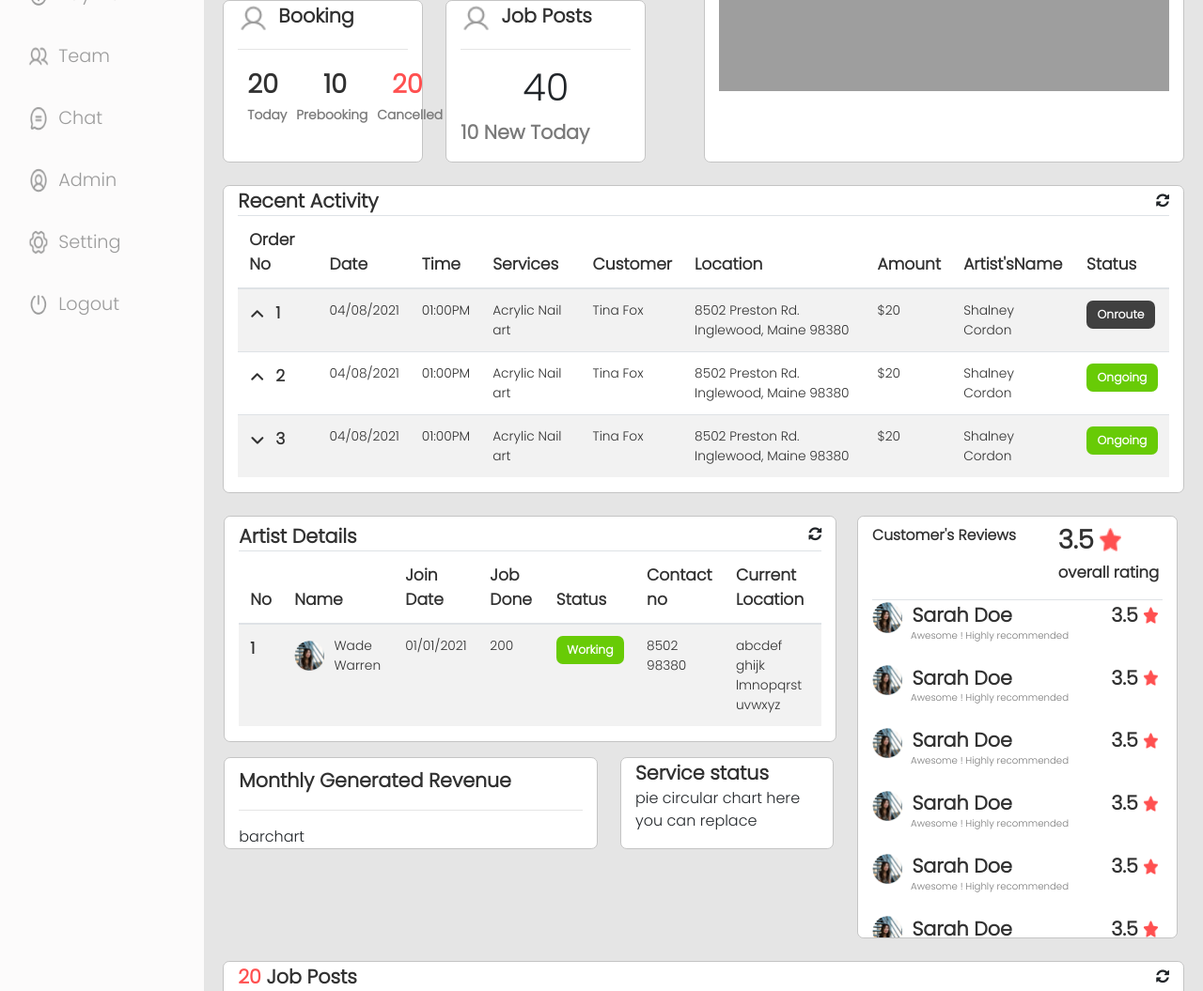
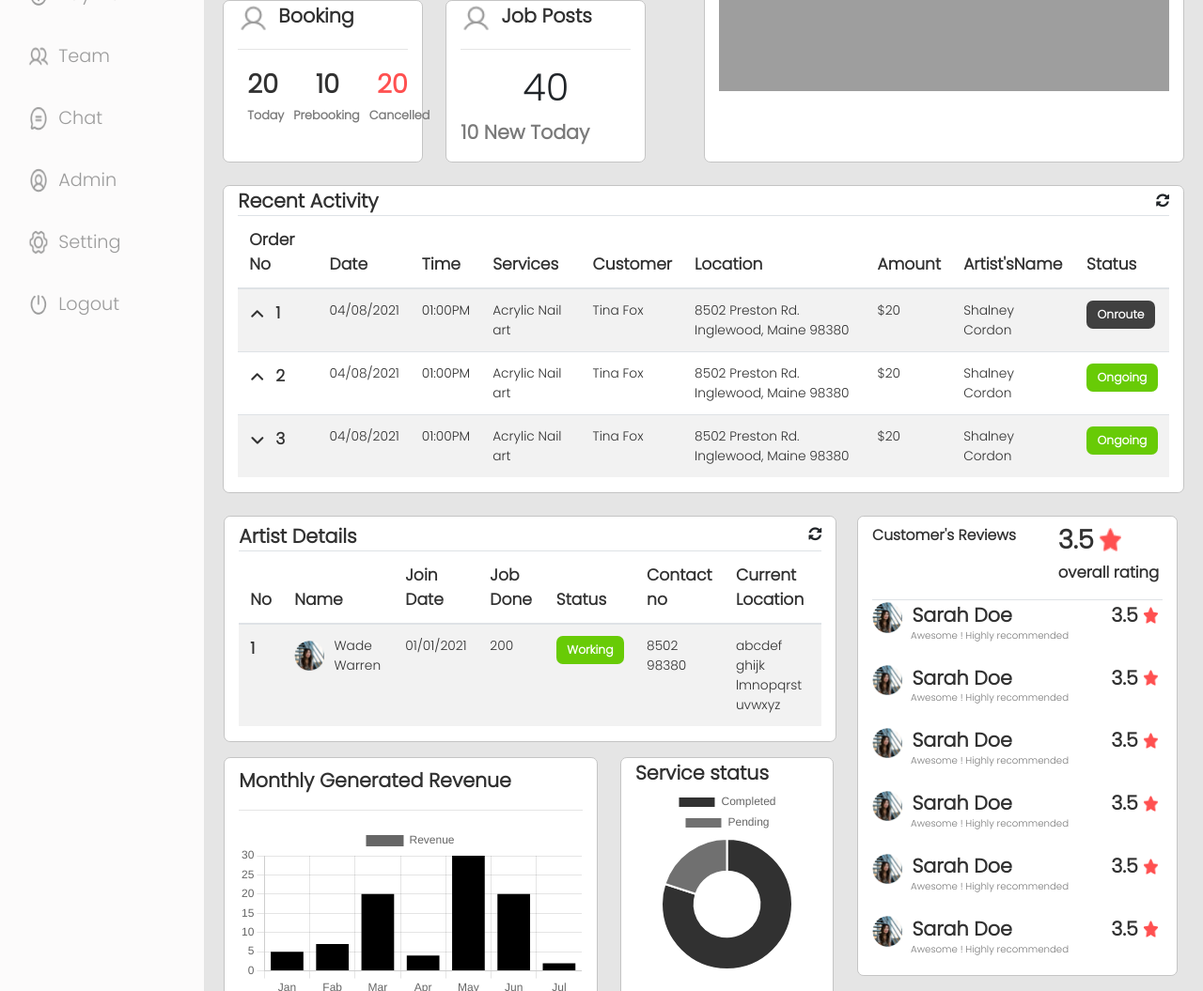
Before and after one commit to Arman-Arzoo/dashaboard, a React (Create React App) app: page / in a window 1280 px wide. Shown: the part 415-1470 px from the top of the page at 94% size. Built offline with nearby package versions, Linux system fonts and the light colour scheme; grey boxes are pictures that could not be loaded.

Commit message:
complete bar and doughnut chart

```diff
--- a/package.json
+++ b/package.json
@@ -9,7 +9,9 @@
     "@testing-library/jest-dom": "^5.11.4",
     "@testing-library/react": "^11.1.0",
     "@testing-library/user-event": "^12.1.10",
+    "chart.js": "^3.5.1",
     "react": "^17.0.2",
+    "react-chartjs-2": "^3.0.5",
     "react-dom": "^17.0.2",
     "react-router-dom": "^5.2.0",
     "react-scripts": "4.0.3",
--- a/src/components/home/artistDetail/ArtistDetail.jsx
+++ b/src/components/home/artistDetail/ArtistDetail.jsx
@@ -2,6 +2,7 @@ import "./artistDetail.css";
 import pic from "../artistDetail/profilepic.png";
 import rating from "../artistDetail/rating.png";
 import Barchart from "../charts/Barchart";
+import DoughnutChart from "../charts/Doughnut";
 
 export default function artistDetail() {
   return (
@@ -67,7 +68,7 @@ export default function artistDetail() {
             {/* service status section start */}
             <div className="col-4  mt-3 artist-detail-main ml-4 monthly-revenue">
               <span>Service status</span>
-              <div>pie circular chart here you can replace</div>
+              <DoughnutChart />
             </div>
             {/* service status section end */}
           </div>
--- a/src/components/home/artistDetail/artistDetail.css
+++ b/src/components/home/artistDetail/artistDetail.css
@@ -82,7 +82,7 @@ th {
 
 /* customer review section */
 .customer-review-main-div {
-  height: 450px;
+  height: 490px;
   overflow-y: scroll;
 }
 
--- a/src/components/home/charts/Barchart.js
+++ b/src/components/home/charts/Barchart.js
@@ -1,3 +1,24 @@
+import { Bar } from "react-chartjs-2";
 export default function Barchart() {
-  return <div>barchart</div>;
+  return (
+    <div>
+      <Bar
+        data={{
+          labels: ["Jan", "Fab", "Mar", "Apr", "May", "Jun", "Jul"],
+          datasets: [
+            {
+              label: "Revenue",
+              data: [5.0, 7.0, 20.0, 4.0, 30.0, 20.0, 2.0],
+              backgroundColor: "313131",
+            },
+          ],
+        }}
+        height={183.8}
+        width={55.2}
+        options={{
+          maintainAspectRatio: false,
+        }}
+      />
+    </div>
+  );
 }
--- /dev/null
+++ b/src/components/home/charts/Doughnut.js
@@ -0,0 +1,54 @@
+import { Doughnut } from "react-chartjs-2";
+// import { Chart } from "chart.js";
+
+const chartData = [80, 20];
+const showData = chartData[0] + "%";
+const data1 = {
+  labels: ["Completed", "Pending"],
+  datasets: [
+    {
+      data: chartData,
+      backgroundColor: ["#313131", "#707070"],
+    },
+  ],
+
+  text: showData,
+};
+// var originalDoughnutDraw = Chart.controllers?.doughnut.prototype.draw;
+// Chart.helpers?.extend(Chart.controllers?.doughnut.prototype, {
+//   draw: function () {
+//     originalDoughnutDraw.apply(this, arguments);
+//     var chart = this.chart;
+//     var width = chart.chart.width,
+//       height = chart.chart.height,
+//       ctx = chart.chart.ctx;
+//     var fontSize = (height / 114).toFixed(2);
+//     ctx.font = fontSize + "em sans-serif";
+//     ctx.fillStyle = "#6D7278";
+//     ctx.textBaseline = "middle";
+//     var text = chart.config.data.text,
+//       textX = Math.round((width - ctx.measureText(text).width) / 2),
+//       textY = height / 2;
+//     ctx.fillText(text, textX, textY);
+//   },
+// });
+// const options1 = {
+//   responsive: true,
+//   legend: {
+//     display: false,
+//     position: "bottom",
+//     labels: {
+//       fontSize: 18,
+//       fontColor: "#6D7278",
+//       fontFamily: "kanit light",
+//     },
+//   },
+// };
+
+export default function DoughnutChart() {
+  return (
+    <div>
+      <Doughnut data={data1} height={250} />
+    </div>
+  );
+}
--- a/src/components/home/clientInfoSection/ClientInfoSection.jsx
+++ b/src/components/home/clientInfoSection/ClientInfoSection.jsx
@@ -39,8 +39,8 @@ export default function ClientInfoSection() {
                 <hr />
 
                 <span className="today ">20</span>
-                <span className="prebooking pl-5">10</span>
-                <span className="cancelled pl-5">20</span>
+                <span className="prebooking ">10</span>
+                <span className="cancelled ">20</span>
                 <br />
                 <span className="booking-text">Today</span>
                 <span className="booking-text">Prebooking</span>
--- a/src/components/home/clientInfoSection/clientInfoSection.css
+++ b/src/components/home/clientInfoSection/clientInfoSection.css
@@ -42,7 +42,7 @@
   font-weight: 600;
   font-size: 27.5313px;
   line-height: 41px;
-
+  padding-left: 40px;
   color: #313131;
 }
 .clients-info-home .cancelled {
@@ -51,7 +51,7 @@
   font-weight: 600;
   font-size: 27.5313px;
   line-height: 41px;
-
+  padding-left: 40px;
   color: #ff5050;
 }
 
@@ -59,13 +59,25 @@
   font-family: Poppins;
   font-style: normal;
   font-weight: 600;
-  font-size: 13.7656px;
+  font-size: 12.7656px;
   line-height: 21px;
   /* identical to box height */
 
   color: #7a7a7a;
 }
 
+@media only screen and (max-width: 1200px) {
+  .clients-info-home .cancelled {
+    padding-left: 20px;
+  }
+  .clients-info-home .prebooking {
+    padding-left: 20px;
+  }
+  .clients-info-home .booking-text {
+    font-size: 8.7656px;
+    line-height: 15px;
+  }
+}
 /* artist live location start */
 .artist-live-location {
   background: #ffffff;
```
Also changed, not shown: 1 other file (tests, documents, lock files or other folders).
